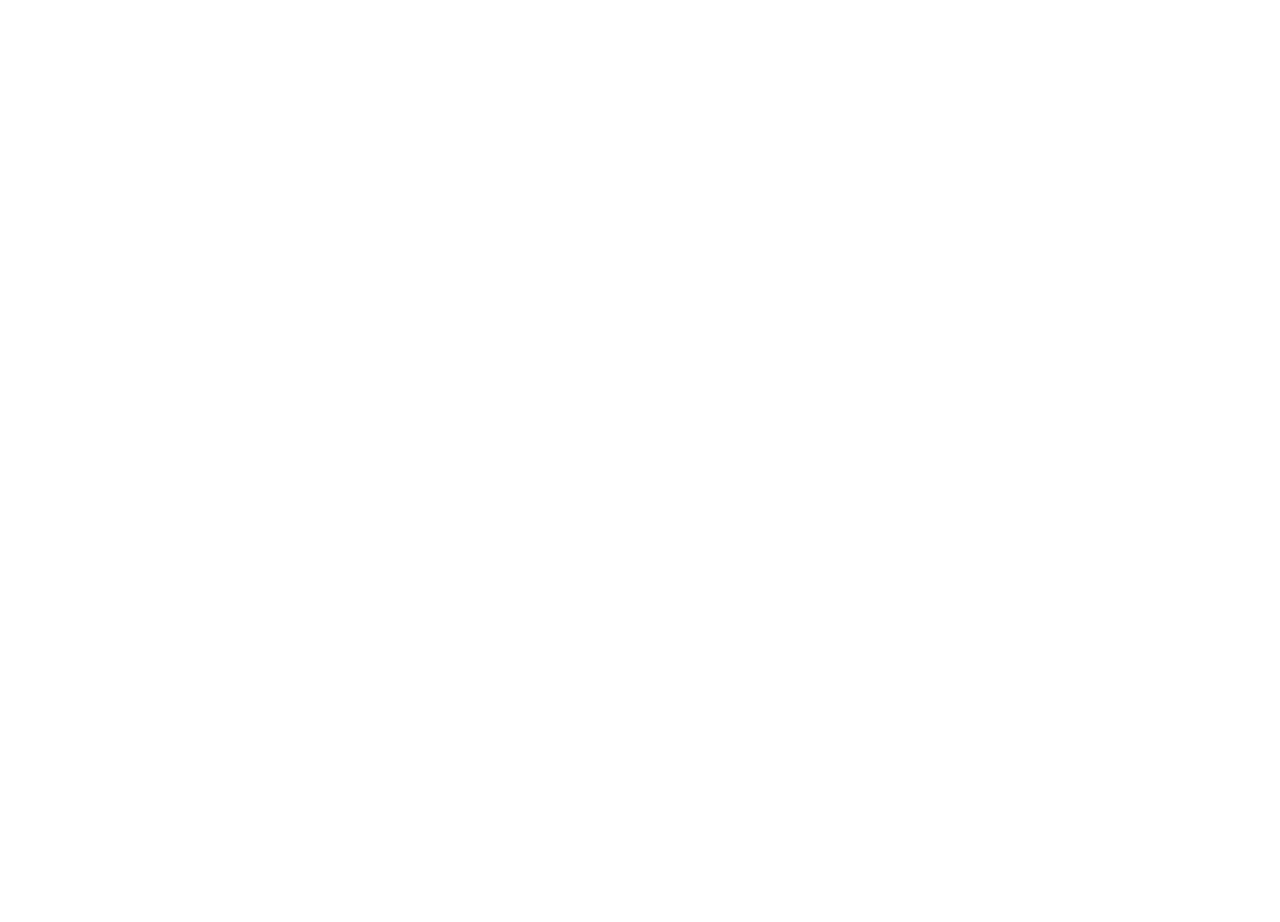
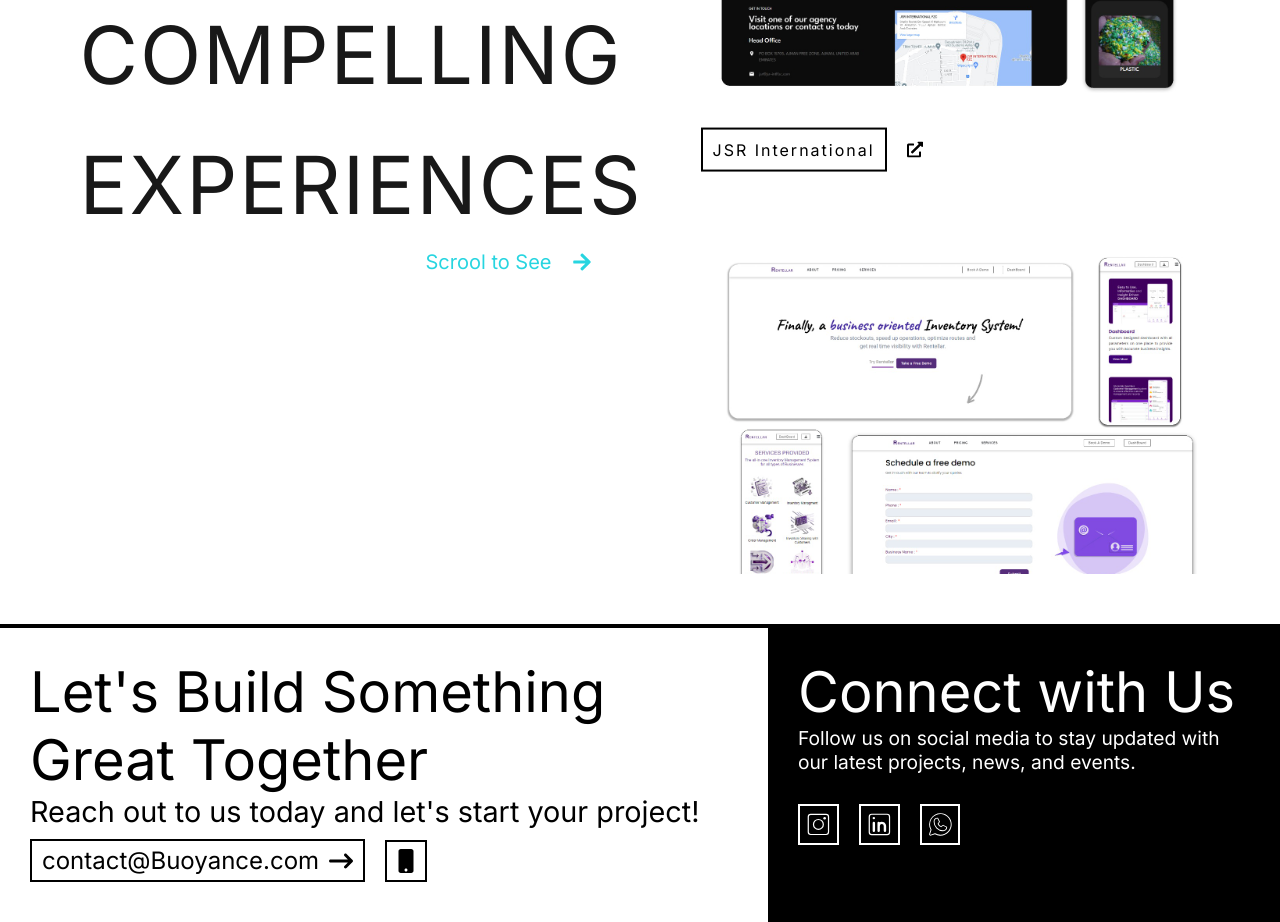
Before and after one commit to chinmayjain08/Buoyance, a React (Vite) app: page / in a window 1280 px wide. Shown: the part 940-1862 px from the top of the page. Before the commit the page ends 800 px from the top, so only its background shows below. Built offline with nearby package versions, Linux system fonts and the light colour scheme; a web font is replaced by a local one.

Commit message:
contact section added

```diff
--- a/src/App.jsx
+++ b/src/App.jsx
@@ -1,7 +1,10 @@
 import './App.css'
+import Contact from './components/Contact/Contact'
+import Footer from './components/Footer/Footer'
 import Hero from './components/Hero/Hero'
 import Navbar from './components/Navbar/Navbar'
-// import Work from './components/work/Work'
+import Work from './components/work/Work'
+
 
 function App() {
 
@@ -9,7 +12,9 @@ function App() {
     <>
       <Navbar />
       <Hero />
-      {/* <Work /> */}
+      <Work />
+      <Contact />
+      <Footer />
     </>
   )
 }
--- a/src/components/Contact/Contact.css
+++ b/src/components/Contact/Contact.css
@@ -0,0 +1,100 @@
+.contactContainer {
+    display: flex;
+    border-top: 4px solid black;
+
+}
+
+.cont_left {
+    display: flex;
+    flex-direction: column;
+    align-items: start;
+    width: 60%;
+    padding: 30px;
+
+}
+
+.c_h1 {
+    font-size: 3.5em;
+}
+
+.c_h2 {
+    font-size: 1.8rem;
+}
+
+.cont_left_links {
+    display: flex;
+    align-items: center;
+    gap: 20px;
+}
+
+.mailLink {
+    display: flex;
+    align-items: center;
+    font-size: 1.5rem;
+    gap: 10px;
+    padding: 5px 10px;
+    border: 2px solid black;
+    margin: 10px 0;
+    transition: .2s all ease-in-out;
+}
+
+.mailLink:hover {
+    color: white;
+    background-color: black;
+    gap: 20px;
+    font-weight: 600;
+}
+
+.phoneLink {
+    display: flex;
+    align-items: center;
+    justify-content: center;
+    color: black;
+    font-size: 1.5em;
+    padding: 7px;
+    border: 2px solid black;
+    transition: .2s all ease-in-out;
+}
+
+.phoneLink:hover {
+    color: white;
+    background-color: black;
+    font-weight: bold;
+}
+
+.cont_right {
+    display: flex;
+    flex-direction: column;
+    background-color: black;
+    color: white;
+    width: 40%;
+    padding: 30px;
+}
+
+.cont_right_h2 {
+    font-size: 1.2rem;
+}
+
+.sMedia_links {
+    margin: 30px 0;
+    display: flex;
+    justify-content: start;
+    gap: 20px;
+}
+
+.sMedia_links a{
+    color: white;
+    display: flex;
+    align-items: center;
+    justify-content: center;
+    font-size: 1.8em;
+    padding: 4px;
+    border: 2px solid white;
+    transition: .2s all ease-in-out;
+}
+
+.sMedia_links a:hover {
+    color: black;
+    background-color: white;
+
+}
--- a/src/components/Contact/Contact.jsx
+++ b/src/components/Contact/Contact.jsx
@@ -1,8 +1,37 @@
-import React from 'react'
+import './Contact.css'
+import { CiInstagram } from "react-icons/ci";
+import { CiLinkedin } from "react-icons/ci";
+import { FaMobile } from "react-icons/fa";
+import { PiWhatsappLogoThin } from "react-icons/pi";
+import { FaArrowRightLong } from "react-icons/fa6";
 
 const Contact = () => {
   return (
-    <div>Contact</div>
+    <section className="contactContainer">
+      <div className="cont_left">
+        <p className="c_h1">Let&apos;s Build Something Great Together</p>
+        <p className="c_h2">Reach out to us today and let&apos;s start your project!</p>
+        <div className="cont_left_links">
+          <a className='mailLink' href=""> contact@Buoyance.com <FaArrowRightLong /></a>
+          <a className='phoneLink' href=""><FaMobile /></a>
+        </div>
+      </div>
+
+      <div className="cont_right">
+        <p className="c_h1">Connect with Us</p>
+        <p className="cont_right_h2 ">Follow us on social media to stay updated with our latest projects, news, and events.</p>
+
+        <div className="sMedia_links">
+          <a href=""><CiInstagram /></a>
+          <a href=""><CiLinkedin /></a>
+          <a href=""><PiWhatsappLogoThin /></a>
+        </div>
+      </div>
+
+
+
+
+    </section>
   )
 }
 
--- /dev/null
+++ b/src/components/Footer/Footer.jsx
@@ -0,0 +1,10 @@
+
+const Footer = () => {
+  return (
+    <div>
+
+    </div>
+  )
+}
+
+export default Footer
```
Also changed, not shown: src/components/Footer/Footer.css (added).
